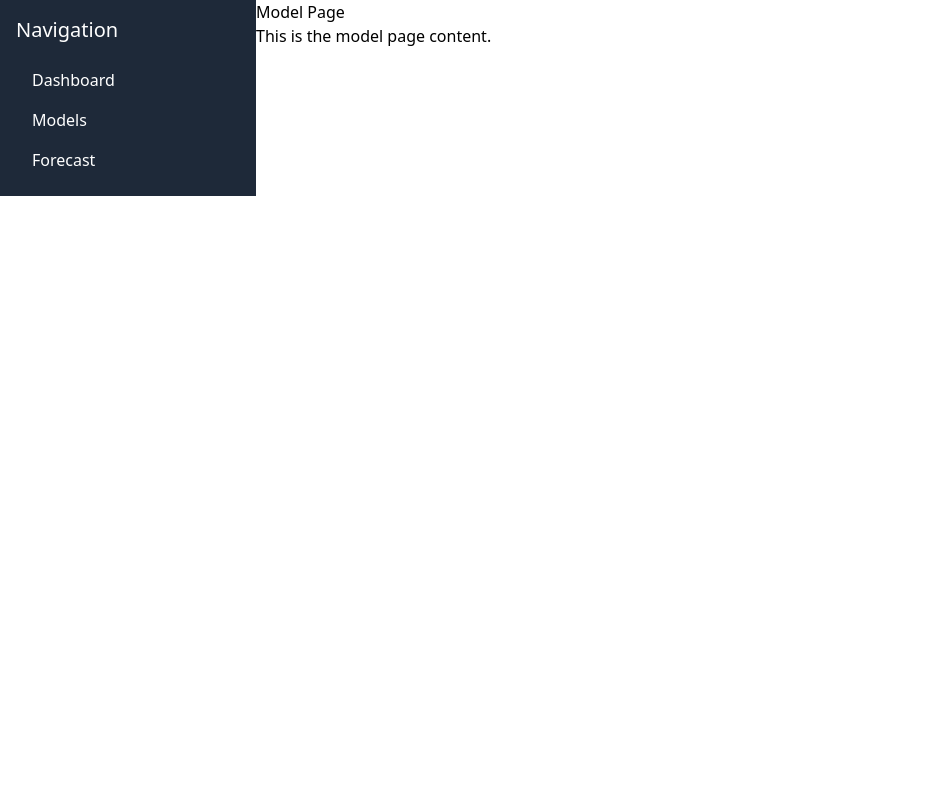
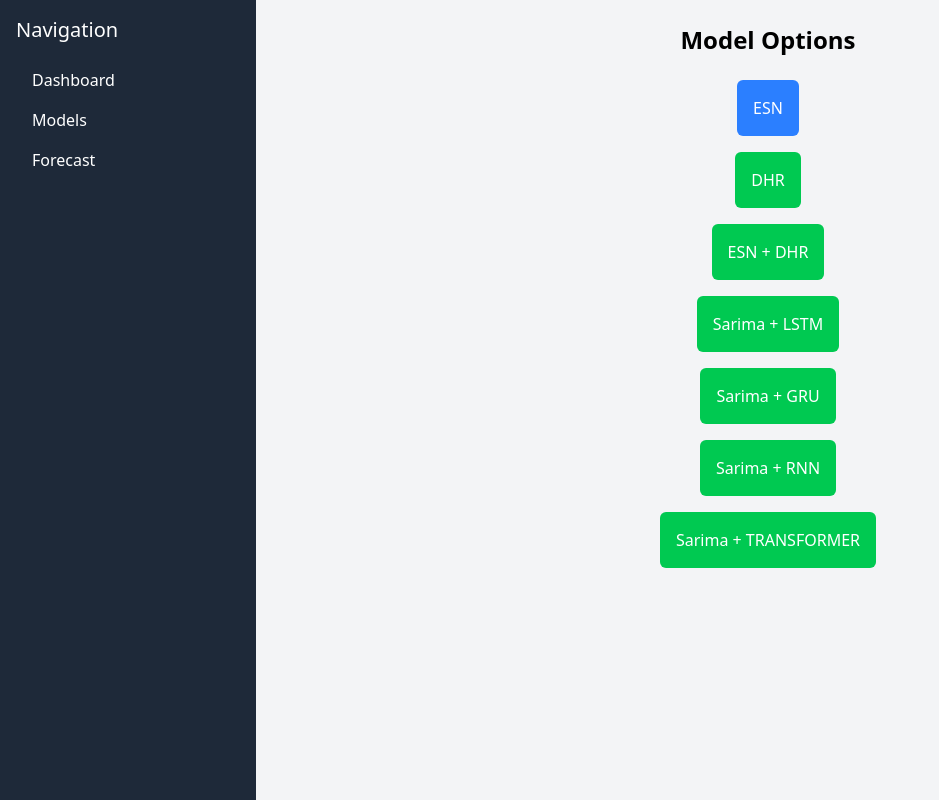
Before and after one commit to Minel03/Thesis-Draft, a React (Vite) app: page /ModelOption in a window 1280 px wide. Shown: the whole page, without its empty margins (0-939 px from the left). Built offline with nearby package versions, Linux system fonts and the light colour scheme.

Commit message:
centered dashboard and models

```diff
--- a/src/components/Main/Dashboard.jsx
+++ b/src/components/Main/Dashboard.jsx
@@ -2,7 +2,7 @@ import React from "react";
 
 const Dashboard = () => {
   return (
-    <div>
+    <div className="p-6 bg-gray-100 min-h-screen flex flex-col items-center">
       <h1>Dashboard</h1>
       <p>Welcome to the Dashboard!</p>
     </div>
--- a/src/components/Main/ForecastFolder/ModelOption.jsx
+++ b/src/components/Main/ForecastFolder/ModelOption.jsx
@@ -2,9 +2,50 @@ import React from "react";
 
 const ModelOption = () => {
   return (
-    <div>
-      <h1>Model Page</h1>
-      <p>This is the model page content.</p>
+    <div className="p-6 bg-gray-100 min-h-screen flex flex-col items-center">
+      <h1 className="text-2xl font-bold mb-6">Model Options</h1>
+
+      <button
+        onClick={() => navigate("/SolarForecastOptions")}
+        className="mb-4 p-4 bg-blue-500 text-white rounded-md hover:bg-blue-600">
+        ESN
+      </button>
+
+      <button
+        onClick={() => navigate("/WindForecastOptions")}
+        className="mb-4 p-4 bg-green-500 text-white rounded-md hover:bg-green-600">
+        DHR
+      </button>
+
+      <button
+        onClick={() => navigate("/WindForecastOptions")}
+        className="mb-4 p-4 bg-green-500 text-white rounded-md hover:bg-green-600">
+        ESN + DHR
+      </button>
+
+      <button
+        onClick={() => navigate("/WindForecastOptions")}
+        className="mb-4 p-4 bg-green-500 text-white rounded-md hover:bg-green-600">
+        Sarima + LSTM
+      </button>
+
+      <button
+        onClick={() => navigate("/WindForecastOptions")}
+        className="mb-4 p-4 bg-green-500 text-white rounded-md hover:bg-green-600">
+        Sarima + GRU
+      </button>
+
+      <button
+        onClick={() => navigate("/WindForecastOptions")}
+        className="mb-4 p-4 bg-green-500 text-white rounded-md hover:bg-green-600">
+        Sarima + RNN
+      </button>
+
+      <button
+        onClick={() => navigate("/WindForecastOptions")}
+        className="mb-4 p-4 bg-green-500 text-white rounded-md hover:bg-green-600">
+        Sarima + TRANSFORMER
+      </button>
     </div>
   );
 };
--- a/src/components/Main/Models.jsx
+++ b/src/components/Main/Models.jsx
@@ -2,7 +2,7 @@ import React from "react";
 
 const Models = () => {
   return (
-    <div>
+    <div className="p-6 bg-gray-100 min-h-screen flex flex-col items-center">
       <h1>Model Page</h1>
       <p>This is the model page content.</p>
     </div>
```
